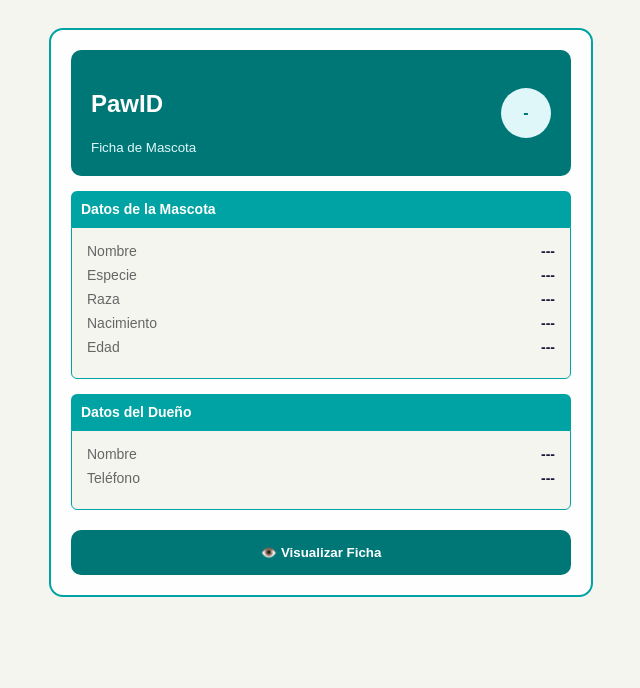
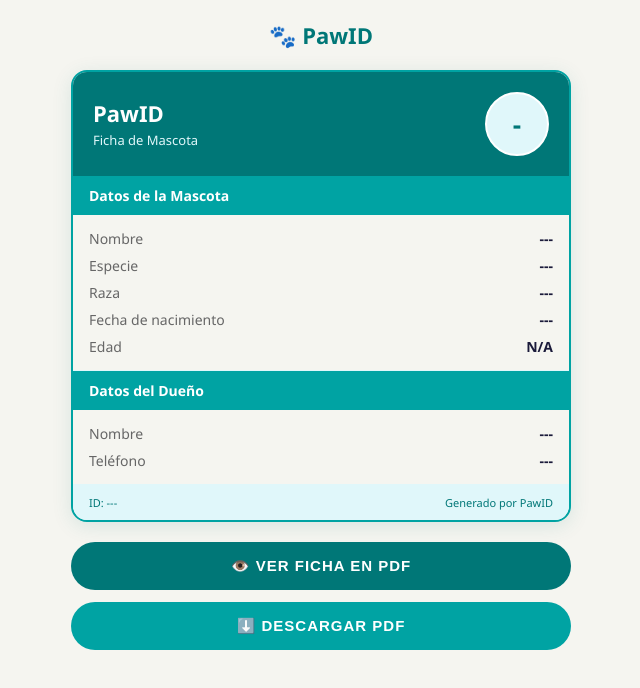
Before and after one commit to MrLukitas17/PawID_Escanear, a plain HTML site: page index.html in a window 1280 px wide. Shown: the whole page, without its empty margins (319-959 px from the left). Drawn offline with nearby package versions, Linux system fonts and the light colour scheme.

Commit message:
Update index.html

```diff
--- a/index.html
+++ b/index.html
@@ -6,78 +6,310 @@
     <title>PawID - Ficha de Mascota</title>
     <script src="https://cdnjs.cloudflare.com/ajax/libs/jspdf/2.5.1/jspdf.umd.min.js"></script>
     <style>
-        body { font-family: sans-serif; background-color: #F5F5F0; display: flex; justify-content: center; padding: 20px; }
-        .main-card { background: #FEFEFE; width: 100%; max-width: 500px; padding: 20px; border-radius: 14px; border: 2.5px solid #00A3A3; }
-        .header { background-color: #007777; padding: 20px; border-radius: 10px; color: #FEFEFE; display: flex; justify-content: space-between; align-items: center; }
-        .pet-img { width: 60px; height: 60px; border-radius: 50%; border: 2px solid white; object-fit: cover; }
-        .section-title { background-color: #00A3A3; color: white; padding: 10px; margin: 15px 0 0 0; border-radius: 6px 6px 0 0; font-weight: bold; font-size: 14px; }
-        .section-content { background-color: #F5F5F0; padding: 15px; border: 1px solid #00A3A3; border-radius: 0 0 6px 6px; }
-        .row { display: flex; justify-content: space-between; margin-bottom: 8px; font-size: 14px; }
-        .label { color: #666666; }
-        .value { color: #1A1A3A; font-weight: bold; }
-        .btn { width: 100%; background: #007777; color: white; padding: 15px; border: none; border-radius: 10px; margin-top: 20px; font-weight: bold; cursor: pointer; }
+        * { box-sizing: border-box; margin: 0; padding: 0; }
+
+        body {
+            font-family: 'Segoe UI', sans-serif;
+            background-color: #F5F5F0;
+            display: flex;
+            flex-direction: column;
+            align-items: center;
+            padding: 20px;
+            min-height: 100vh;
+        }
+
+        /* Logo superior */
+        .top-logo {
+            display: flex;
+            align-items: center;
+            gap: 8px;
+            margin-bottom: 20px;
+        }
+        .top-logo span {
+            font-size: 22px;
+            font-weight: 700;
+            color: #007777;
+        }
+
+        /* Card principal */
+        .main-card {
+            background: #FEFEFE;
+            width: 100%;
+            max-width: 500px;
+            border-radius: 16px;
+            border: 2.5px solid #00A3A3;
+            overflow: hidden;
+            box-shadow: 0 4px 20px rgba(0,119,119,0.12);
+        }
+
+        /* Header */
+        .header {
+            background-color: #007777;
+            padding: 20px;
+            color: #FEFEFE;
+            display: flex;
+            justify-content: space-between;
+            align-items: center;
+        }
+        .header h2 { font-size: 22px; font-weight: 700; }
+        .header small { color: #E0F7FA; font-size: 13px; }
+        .pet-img {
+            width: 64px;
+            height: 64px;
+            border-radius: 50%;
+            border: 2.5px solid white;
+            object-fit: cover;
+        }
+        .pet-initial {
+            width: 64px;
+            height: 64px;
+            background: #E0F7FA;
+            border-radius: 50%;
+            border: 2px solid white;
+            color: #007777;
+            display: flex;
+            align-items: center;
+            justify-content: center;
+            font-size: 26px;
+            font-weight: 700;
+        }
+
+        /* Secciones */
+        .section-title {
+            background-color: #00A3A3;
+            color: white;
+            padding: 10px 16px;
+            font-weight: 700;
+            font-size: 14px;
+        }
+        .section-content {
+            background-color: #F5F5F0;
+            padding: 14px 16px;
+            border-bottom: 1px solid #E0F7FA;
+        }
+        .row {
+            display: flex;
+            justify-content: space-between;
+            margin-bottom: 8px;
+            font-size: 14px;
+        }
+        .row:last-child { margin-bottom: 0; }
+        .label { color: #666; }
+        .value { color: #1A1A3A; font-weight: 700; }
+
+        /* Footer de la card */
+        .card-footer {
+            background: #E0F7FA;
+            padding: 10px 16px;
+            display: flex;
+            justify-content: space-between;
+            font-size: 11px;
+            color: #007777;
+        }
+
+        /* Botones */
+        .btn-group {
+            width: 100%;
+            max-width: 500px;
+            display: flex;
+            flex-direction: column;
+            gap: 12px;
+            margin-top: 20px;
+        }
+        .btn {
+            width: 100%;
+            padding: 15px;
+            border: none;
+            border-radius: 26px;
+            font-weight: 700;
+            font-size: 15px;
+            cursor: pointer;
+            letter-spacing: 1px;
+            display: flex;
+            align-items: center;
+            justify-content: center;
+            gap: 8px;
+            transition: opacity 0.2s;
+        }
+        .btn:active { opacity: 0.85; }
+        .btn-view {
+            background: #007777;
+            color: white;
+        }
+        .btn-download {
+            background: #00A3A3;
+            color: white;
+        }
     </style>
 </head>
 <body>
 
-<div class="main-card" id="content"></div>
+    <!-- Logo -->
+    <div class="top-logo">
+        <span>🐾 PawID</span>
+    </div>
+
+    <!-- Card -->
+    <div class="main-card" id="content"></div>
+
+    <!-- Botones -->
+    <div class="btn-group">
+        <button class="btn btn-view" onclick="verPDF()">👁️ VER FICHA EN PDF</button>
+        <button class="btn btn-download" onclick="descargarPDF()">⬇️ DESCARGAR PDF</button>
+    </div>
 
 <script>
     const params = new URLSearchParams(window.location.search);
     const pet = {
-        n: params.get('n') || '---',
-        e: params.get('e') || '---',
-        r: params.get('r') || '---',
-        f: params.get('f') || '---',
-        ed: params.get('ed') || '---',
-        d: params.get('d') || '---',
-        t: params.get('t') || '---',
-        img: params.get('img') // URL de la imagen
+        n:   params.get('n')   || '---',
+        e:   params.get('e')   || '---',
+        r:   params.get('r')   || '---',
+        f:   params.get('f')   || '---',
+        ed:  params.get('ed')  || 'N/A',
+        d:   params.get('d')   || '---',
+        t:   params.get('t')   || '---',
+        id:  params.get('id')  || '---',
+        img: params.get('img') || null
     };
 
-    // Renderizamos la imagen si existe
     const headerRight = pet.img
-        ? `<img src="${pet.img}" class="pet-img">`
-        : `<div style="width: 50px; height: 50px; background: #E0F7FA; border-radius: 50%; color: #007777; display: flex; align-items: center; justify-content: center; font-weight: bold;">${pet.n[0]}</div>`;
+        ? `<img src="${pet.img}" class="pet-img" onerror="this.outerHTML='<div class=pet-initial>${pet.n[0].toUpperCase()}</div>'">`
+        : `<div class="pet-initial">${pet.n[0].toUpperCase()}</div>`;
 
     document.getElementById('content').innerHTML = `
         <div class="header">
-            <div><h2>PawID</h2><small style="color: #E0F7FA;">Ficha de Mascota</small></div>
+            <div>
+                <h2>PawID</h2>
+                <small>Ficha de Mascota</small>
+            </div>
             ${headerRight}
         </div>
+
         <div class="section-title">Datos de la Mascota</div>
         <div class="section-content">
             <div class="row"><span class="label">Nombre</span><span class="value">${pet.n}</span></div>
             <div class="row"><span class="label">Especie</span><span class="value">${pet.e}</span></div>
             <div class="row"><span class="label">Raza</span><span class="value">${pet.r}</span></div>
-            <div class="row"><span class="label">Nacimiento</span><span class="value">${pet.f}</span></div>
+            <div class="row"><span class="label">Fecha de nacimiento</span><span class="value">${pet.f}</span></div>
             <div class="row"><span class="label">Edad</span><span class="value">${pet.ed}</span></div>
         </div>
+
         <div class="section-title">Datos del Dueño</div>
         <div class="section-content">
             <div class="row"><span class="label">Nombre</span><span class="value">${pet.d}</span></div>
             <div class="row"><span class="label">Teléfono</span><span class="value">${pet.t}</span></div>
         </div>
-        <button class="btn" onclick="abrirPDF()">👁️ Visualizar Ficha</button>
+
+        <div class="card-footer">
+            <span>ID: ${pet.id}</span>
+            <span>Generado por PawID</span>
+        </div>
     `;
 
-    function abrirPDF() {
+    // Genera el PDF con diseño similar al de la app
+    function generarPDF() {
         const { jsPDF } = window.jspdf;
-        const doc = new jsPDF();
+        const doc = new jsPDF({ unit: 'mm', format: 'a4' });
+        const w = 210;
 
-        doc.text("Ficha de Mascota - PawID", 20, 20);
-        // Si hay imagen, la dibujamos en el PDF
-        if (pet.img) {
-            // Nota: La imagen debe ser accesible vía URL (CORS)
-            doc.addImage(pet.img, 'JPEG', 160, 15, 30, 30);
-        }
+        // Header verde
+        doc.setFillColor(0, 119, 119);
+        doc.roundedRect(15, 15, w - 30, 30, 4, 4, 'F');
 
-        doc.text(`Nombre: ${pet.n}`, 20, 40);
-        doc.text(`Especie: ${pet.e}`, 20, 50);
+        // Título
+        doc.setTextColor(255, 255, 255);
+        doc.setFontSize(18);
+        doc.setFont('helvetica', 'bold');
+        doc.text('PawID', 25, 28);
+        doc.setFontSize(10);
+        doc.setFont('helvetica', 'normal');
+        doc.text('Ficha de Mascota', 25, 35);
 
-        // Abre el visor del navegador en lugar de imprimir
+        // Inicial de la mascota (círculo)
+        doc.setFillColor(224, 247, 250);
+        doc.circle(w - 30, 30, 12, 'F');
+        doc.setTextColor(0, 119, 119);
+        doc.setFontSize(14);
+        doc.setFont('helvetica', 'bold');
+        doc.text(pet.n[0].toUpperCase(), w - 33, 34);
+
+        // Sección Mascota
+        doc.setFillColor(0, 163, 163);
+        doc.roundedRect(15, 52, w - 30, 8, 2, 2, 'F');
+        doc.setTextColor(255, 255, 255);
+        doc.setFontSize(11);
+        doc.text('Datos de la Mascota', 20, 58);
+
+        doc.setFillColor(245, 245, 240);
+        doc.rect(15, 60, w - 30, 45, 'F');
+        doc.setTextColor(102, 102, 102);
+        doc.setFont('helvetica', 'normal');
+        doc.setFontSize(10);
+
+        const mascotaData = [
+            ['Nombre', pet.n],
+            ['Especie', pet.e],
+            ['Raza', pet.r],
+            ['Fecha de nacimiento', pet.f],
+            ['Edad', pet.ed],
+        ];
+        mascotaData.forEach(([label, value], i) => {
+            const y = 69 + i * 8;
+            doc.setTextColor(102, 102, 102);
+            doc.text(label, 20, y);
+            doc.setTextColor(26, 26, 58);
+            doc.setFont('helvetica', 'bold');
+            doc.text(value, 100, y);
+            doc.setFont('helvetica', 'normal');
+        });
+
+        // Sección Dueño
+        doc.setFillColor(0, 163, 163);
+        doc.roundedRect(15, 110, w - 30, 8, 2, 2, 'F');
+        doc.setTextColor(255, 255, 255);
+        doc.setFontSize(11);
+        doc.text('Datos del Dueño', 20, 116);
+
+        doc.setFillColor(245, 245, 240);
+        doc.rect(15, 118, w - 30, 22, 'F');
+
+        const duenoData = [
+            ['Nombre', pet.d],
+            ['Teléfono', pet.t],
+        ];
+        duenoData.forEach(([label, value], i) => {
+            const y = 127 + i * 8;
+            doc.setTextColor(102, 102, 102);
+            doc.setFont('helvetica', 'normal');
+            doc.text(label, 20, y);
+            doc.setTextColor(26, 26, 58);
+            doc.setFont('helvetica', 'bold');
+            doc.text(value, 100, y);
+        });
+
+        // Footer
+        doc.setFillColor(224, 247, 250);
+        doc.rect(15, 145, w - 30, 10, 'F');
+        doc.setTextColor(0, 119, 119);
+        doc.setFont('helvetica', 'normal');
+        doc.setFontSize(9);
+        doc.text(`ID: ${pet.id}`, 20, 152);
+        doc.text('Generado por PawID', w - 55, 152);
+
+        return doc;
+    }
+
+    // Ver en el navegador
+    function verPDF() {
+        const doc = generarPDF();
         const blobUrl = doc.output('bloburl');
         window.open(blobUrl, '_blank');
+    }
+
+    // Descargar
+    function descargarPDF() {
+        const doc = generarPDF();
+        doc.save(`PawID_${pet.n}.pdf`);
     }
 </script>
 </body>
```
